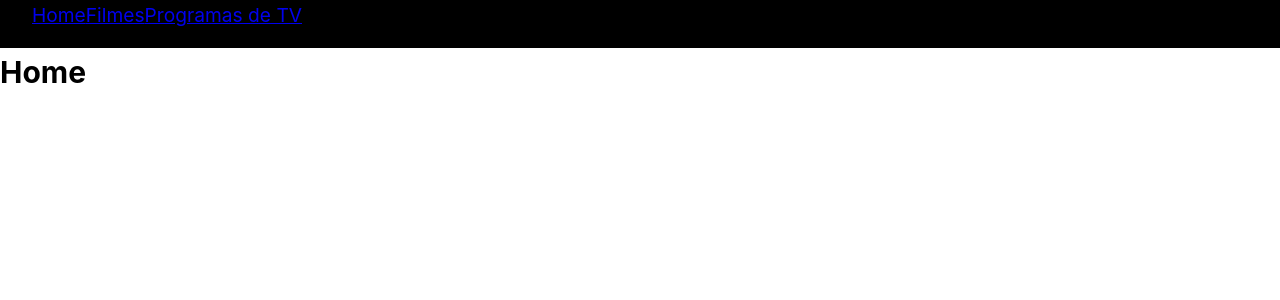
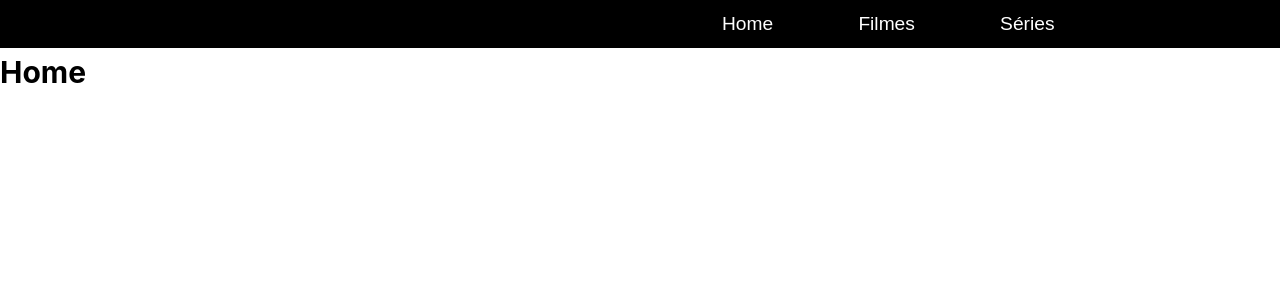
Before and after one commit to asantosmanu/tmdb-API, a Vue app: page / in a window 1280 px wide. Shown: the top 300 px of the page. Built offline with nearby package versions, Linux system fonts and the light colour scheme.

Commit message:
Alterar Header

```diff
--- a/src/components/Header.vue
+++ b/src/components/Header.vue
@@ -6,10 +6,35 @@
 <template>
   <header>
     <nav>
-      <router-link to="/">Home</router-link>
-      <router-link to="/filmes">Filmes</router-link>
-      <router-link to="/tv">Programas de TV</router-link>
+      <router-link class="home" to="/">Home</router-link>
+      <router-link class="filme" to="/filmes">Filmes</router-link>
+      <router-link class="TV" to="/tv">Séries</router-link>
     </nav>
   </header>
 
 </template>
+<style scoped>
+
+nav{
+  display: flex;
+  align-items: center;
+  color: aliceblue;
+  font-family:Arial, Helvetica, sans-serif;
+
+}
+.home{
+  margin-left: 690px;
+}
+.filme{
+  margin-left: 10%;
+}
+.TV{
+  margin-left: 10%;
+}
+
+a {
+  color: white;
+  text-decoration: none;
+}
+
+</style>
```
